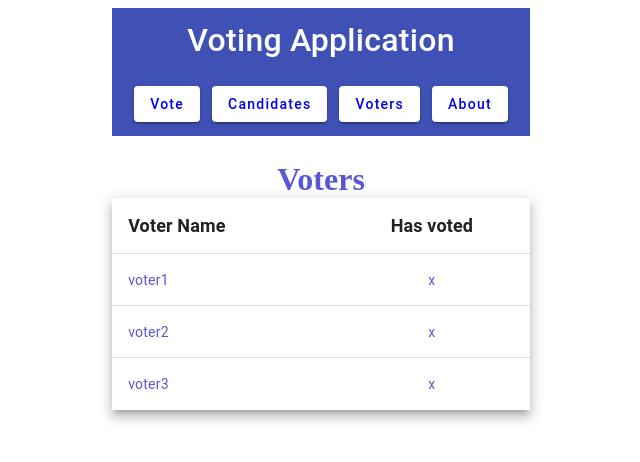
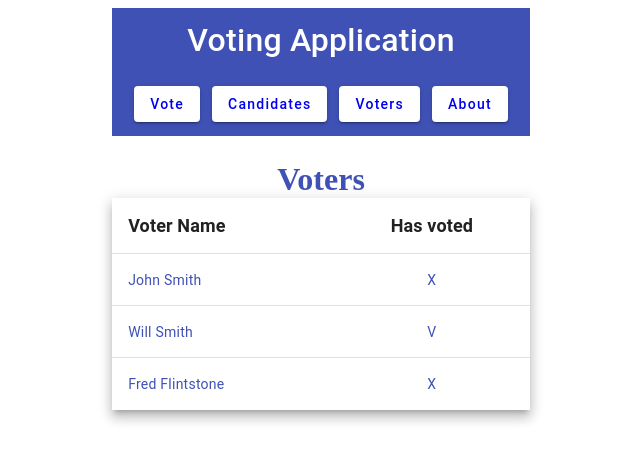
Before and after one commit to pmroczko/voting-app, an Angular app: page /voters in a window 1280 px wide. Shown: the top 462 px of the page, without its empty margins (319-959 px from the left). Built offline with nearby package versions, Linux system fonts and the light colour scheme.

Commit message:
Added rxjs observable Voter list.

```diff
--- a/package.json
+++ b/package.json
@@ -19,7 +19,6 @@
     "@angular/platform-browser": "^17.0.0",
     "@angular/platform-browser-dynamic": "^17.0.0",
     "@angular/router": "^17.0.0",
-    "rxjs": "~7.8.0",
     "tslib": "^2.3.0",
     "zone.js": "~0.14.2"
   },
@@ -34,6 +33,7 @@
     "karma-coverage": "~2.2.0",
     "karma-jasmine": "~5.1.0",
     "karma-jasmine-html-reporter": "~2.1.0",
+    "rxjs": "^7.8.1",
     "typescript": "~5.2.2"
   }
 }
--- a/src/app/about/about.component.html
+++ b/src/app/about/about.component.html
@@ -1,7 +1,6 @@
 <div class="component-content">
     <div class="component-header">About</div>
     <mat-card>
-        <mat-card-header>About App</mat-card-header>
         <mat-card-content>
             This is an example Angular application.<br/>
             Made by Paweł Mroczkowski, November 2023<br/>
--- /dev/null
+++ b/src/app/models/index.ts
@@ -0,0 +1,5 @@
+//TODO: this can be split into multiple files later
+export interface Voter {
+    name: string;
+    hasVoted: boolean;
+}
--- /dev/null
+++ b/src/app/services/data.service.ts
@@ -0,0 +1,24 @@
+import { Injectable } from "@angular/core";
+import { Voter } from "../models";
+import { Observable, merge, of } from "rxjs";
+
+const MOCKED_VOTERS = [
+    {name: 'John Smith', hasVoted: false},
+    {name: 'Will Smith', hasVoted: true},
+    {name: 'Fred Flintstone', hasVoted: false}
+  ]
+
+@Injectable({providedIn: 'root'})
+export class DataService {
+
+    currentVoters$: Observable<Voter[]>;
+
+    constructor()
+    {
+        this.currentVoters$ = of(MOCKED_VOTERS);
+    }
+
+    getVoters(): Observable<Voter[]> {
+        return this.currentVoters$;
+    }
+}
--- a/src/app/voters/voters.component.html
+++ b/src/app/voters/voters.component.html
@@ -9,7 +9,7 @@
 
         <ng-container matColumnDef="hasVoted">
             <th mat-header-cell *matHeaderCellDef class="column-centered"> Has voted </th>
-            <td mat-cell *matCellDef="let voter" class="column-centered"> {{voter.hasVoted ? 'V' : 'x'}} </td>
+            <td mat-cell *matCellDef="let voter" class="column-centered"> {{voter.hasVoted ? 'V' : 'X'}} </td>
         </ng-container>
 
         <tr mat-header-row *matHeaderRowDef="displayedColumns"></tr>
--- a/src/app/voters/voters.component.ts
+++ b/src/app/voters/voters.component.ts
@@ -1,25 +1,31 @@
 import { Component } from '@angular/core';
 import { CommonModule } from '@angular/common';
 import {MatTableModule} from '@angular/material/table';
+import { Voter } from '../models';
+import { DataService } from '../services/data.service';
 
-export interface Voter {
-  name: string;
-  hasVoted: boolean;
-}
 
 @Component({
   selector: 'app-voters',
   standalone: true,
   imports: [CommonModule, MatTableModule],
+  providers: [DataService],
   templateUrl: './voters.component.html',
   styleUrl: './voters.component.scss'
 })
 
-export class VotersComponent {
+export class VotersComponent{
+
+  private _dataService: DataService;
   displayedColumns = ['name', 'hasVoted'];
-  voters: Voter[] = [
-    {name: 'voter1', hasVoted: false},
-    {name: 'voter2', hasVoted: false},
-    {name: 'voter3', hasVoted: false}
-  ]
+  voters: Voter[] = [];
+
+  constructor(private dataService: DataService) {
+    this._dataService = dataService;
+
+    this._dataService.getVoters().subscribe(voters => {
+      this.voters = voters;
+    })
+  }
+
 }
--- a/src/styles.scss
+++ b/src/styles.scss
@@ -1,7 +1,8 @@
 /* You can add global styles to this file, and also import other style files */
 @import "@angular/material/prebuilt-themes/indigo-pink.css";
 
-$color-primary: rgb(88, 88, 214);
+//TODO: Extract prebuilt-theme primary color here somehow
+$color-primary: #3f51b5;
 
 .component-header {
     font-size: xx-large;
```
Also changed, not shown: 1 other file (tests, documents, lock files or other folders).
